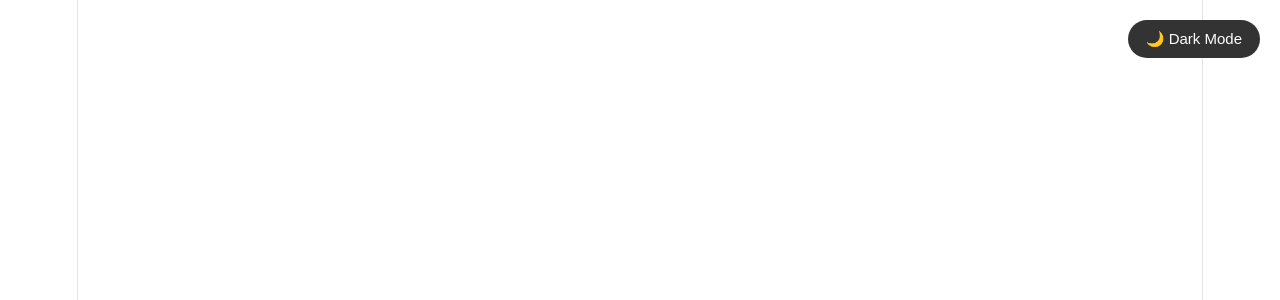
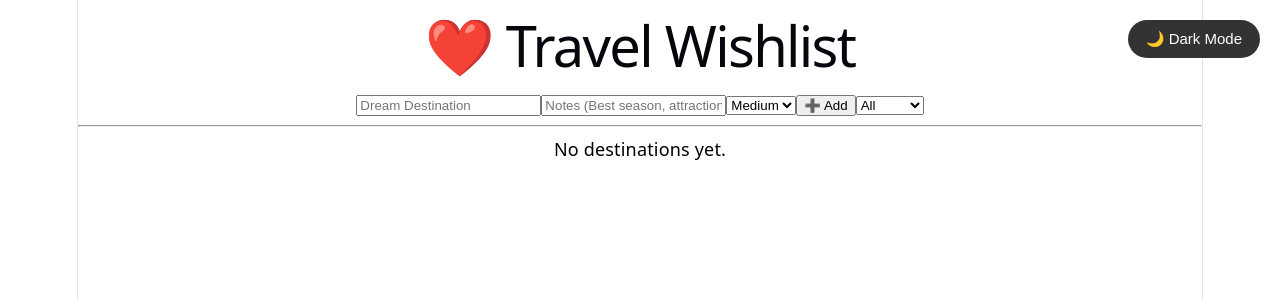
Before and after one commit to simran-travel/travel-buddy, a React (Vite) app: page /wishlist in a window 1280 px wide. Before the commit this address had no page. Shown: the top 300 px of the page. Built offline with nearby package versions, Linux system fonts and the light colour scheme.

Commit message:
Completed Wishlist 2.0 with edit, notes, priority, and filters

```diff
--- a/src/App.jsx
+++ b/src/App.jsx
@@ -11,6 +11,7 @@ import TripNotes from "./pages/TripNotes";
 import TripDashboard from "./pages/TripDashboard";
 import ItineraryPlanner from "./pages/ItineraryPlanner";
 import Documents from "./pages/Documents";
+import Wishlist from "./pages/Wishlist";
 
 function App() {
   const [darkMode, setDarkMode] = useState(() => {
@@ -47,6 +48,10 @@ function App() {
 <Route
   path="/my-trips"
   element={<MyTrips />}
+/>
+<Route
+  path="/wishlist"
+  element={<Wishlist />}
 />
 <Route
   path="/add-trip"
--- a/src/components/Navbar.jsx
+++ b/src/components/Navbar.jsx
@@ -18,22 +18,22 @@ function Navbar() {
   </li>
 
   <li>
+    <Link to="/wishlist">❤️ Wishlist</Link>
+  </li>
+
+  <li>
     <Link to="/favorites">❤️ Favorites</Link>
   </li>
 
   <li>
-  <Link to="/my-trips">
-    🧳 My Trips
-  </Link>
+    <Link to="/my-trips">🧳 My Trips</Link>
   </li>
 
   <li>
-  <Link to="/add-trip">
-    ➕ Add Trip
-  </Link>
+    <Link to="/add-trip">➕ Add Trip</Link>
   </li>
+</ul>
 
-      </ul>
     </nav>
   );
 }
--- /dev/null
+++ b/src/pages/Wishlist.jsx
@@ -0,0 +1,174 @@
+import { useState, useEffect } from "react";
+
+function Wishlist() {
+  const [place, setPlace] = useState("");
+const [notes, setNotes] = useState("");
+const [priority, setPriority] = useState("Medium");
+
+const [wishlist, setWishlist] = useState([]);
+const [editingId, setEditingId] = useState(null);
+const [filter, setFilter] = useState("All");
+
+  useEffect(() => {
+    const saved =
+      JSON.parse(localStorage.getItem("wishlist")) || [];
+    setWishlist(saved);
+  }, []);
+
+  const saveWishlist = (list) => {
+    localStorage.setItem(
+      "wishlist",
+      JSON.stringify(list)
+    );
+    setWishlist(list);
+  };
+
+  const addPlace = () => {
+  if (!place.trim()) return;
+
+  if (editingId) {
+    const updated = wishlist.map((item) =>
+      item.id === editingId
+        ? {
+            ...item,
+            name: place,
+            notes,
+            priority,
+          }
+        : item
+    );
+
+    saveWishlist(updated);
+    setEditingId(null);
+  } else {
+    const newPlace = {
+      id: Date.now(),
+      name: place,
+      notes,
+      priority,
+      visited: false,
+    };
+
+    saveWishlist([...wishlist, newPlace]);
+  }
+
+  setPlace("");
+  setNotes("");
+  setPriority("Medium");
+};
+
+function editPlace(item) {
+  setEditingId(item.id);
+  setPlace(item.name);
+  setNotes(item.notes);
+  setPriority(item.priority);
+}
+  const toggleVisited = (id) => {
+    const updated = wishlist.map((item) =>
+      item.id === id
+        ? { ...item, visited: !item.visited }
+        : item
+    );
+
+    saveWishlist(updated);
+  };
+
+  const deletePlace = (id) => {
+    saveWishlist(
+      wishlist.filter((item) => item.id !== id)
+    );
+  };
+const filteredWishlist = wishlist.filter((item) => {
+  if (filter === "Wishlist") return !item.visited;
+  if (filter === "Visited") return item.visited;
+  return true;
+});
+
+  return (
+    <div className="dashboard">
+      <h1>❤️ Travel Wishlist</h1>
+
+      <input
+        type="text"
+        placeholder="Dream Destination"
+        value={place}
+        onChange={(e) => setPlace(e.target.value)}
+      />
+
+      <input
+  type="text"
+  placeholder="Notes (Best season, attractions...)"
+  value={notes}
+  onChange={(e) => setNotes(e.target.value)}
+/>
+
+<select
+  value={priority}
+  onChange={(e) => setPriority(e.target.value)}
+>
+  <option>High</option>
+  <option>Medium</option>
+  <option>Low</option>
+</select>
+
+      <button onClick={addPlace}>
+  {editingId ? "💾 Update" : "➕ Add"}
+</button>
+
+<select
+  value={filter}
+  onChange={(e) => setFilter(e.target.value)}
+>
+  <option>All</option>
+  <option>Wishlist</option>
+  <option>Visited</option>
+</select>
+
+      <hr />
+
+      {filteredWishlist.length === 0 ? (
+        <p>No destinations yet.</p>
+      ) : (
+        filteredWishlist.map((item) => (
+          <div key={item.id}>
+
+            <h3>{item.name}</h3>
+
+<p>
+  <strong>⭐ Priority:</strong> {item.priority}
+</p>
+
+{item.notes && (
+  <p>
+    <strong>📝 Notes:</strong> {item.notes}
+  </p>
+)}
+
+            <button
+  onClick={() => editPlace(item)}
+>
+  ✏️ Edit
+</button>
+            <button
+              onClick={() => toggleVisited(item.id)}
+            >
+              {item.visited
+                ? "✅ Visited"
+                : "📍 Mark Visited"}
+            </button>
+
+            <button
+              onClick={() => deletePlace(item.id)}
+            >
+              🗑️ Delete
+            </button>
+
+            <hr />
+          </div>
+        ))
+      )}
+    </div>
+  );
+}
+
+export default Wishlist;
```
Lines whose indentation alone changed are shown as unchanged.
